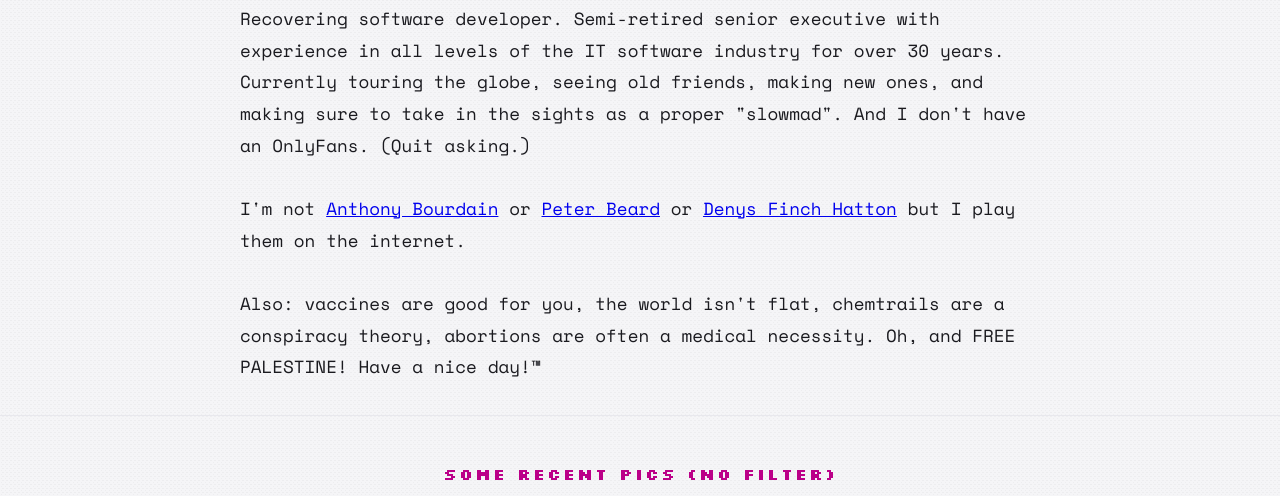
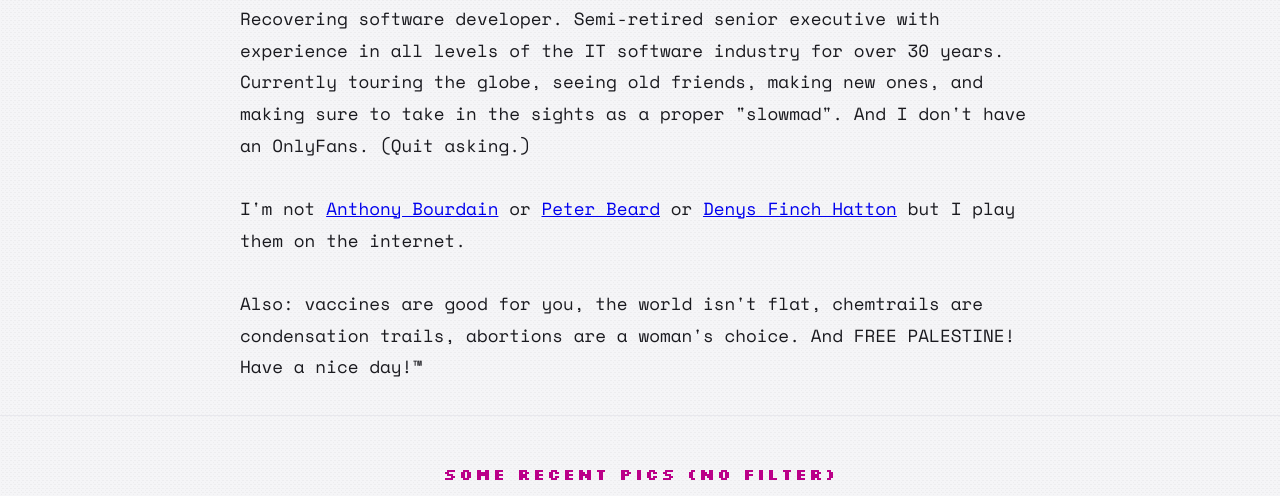
Before and after one commit to desmadreman/markwinburn.com, a plain HTML site: page index.html in a window 1280 px wide. Shown: the part 829-1325 px from the top of the page. Drawn offline with nearby package versions, Linux system fonts and the light colour scheme.

Commit message:
Update statements in index.html paragraph

```diff
--- a/index.html
+++ b/index.html
@@ -1028,7 +1028,7 @@
      I'm not <a href="https://www.instagram.com/anthonybourdain/?hl=en">Anthony Bourdain</a> or <a href="https://www.nytimes.com/2020/04/19/arts/peter-beard-dead.html">Peter Beard</a> or <a href="https://en.wikipedia.org/wiki/Denys_Finch_Hatton">Denys Finch Hatton</a> but I play them on the internet.
  </p>
              <p>&nbsp;</p>
-            <p>Also: vaccines are good for you, the world isn't flat, chemtrails are a conspiracy theory, abortions are often a medical necessity. Oh, and FREE PALESTINE! Have&nbsp;a&nbsp;nice&nbsp;day!&trade;
+            <p>Also: vaccines are good for you, the world isn't flat, chemtrails are condensation trails, abortions are a woman's choice. And FREE PALESTINE! Have&nbsp;a&nbsp;nice&nbsp;day!&trade;
             </p>
         </div>
     </section>
```
